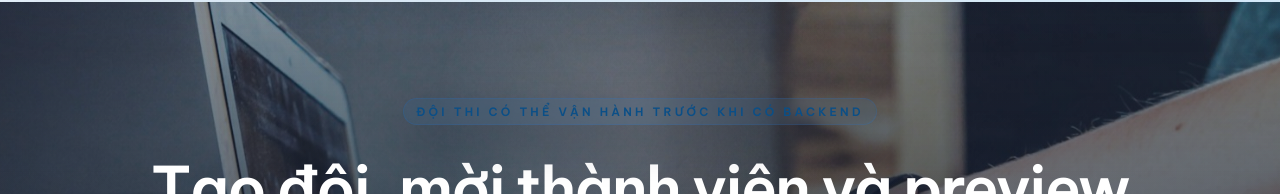
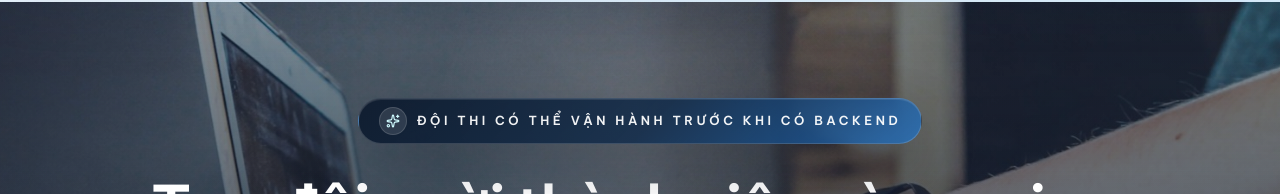
Before and after one commit to tamphan2911/attacker_2026, a Next.js app: page / in a window 1280 px wide. Shown: the part 159-353 px from the top of the page. Built offline with nearby package versions, Linux system fonts and the light colour scheme; no server answers; the database is empty.

Commit message:
Refine homepage hero kicker styling

```diff
--- a/src/app/globals.css
+++ b/src/app/globals.css
@@ -244,6 +244,16 @@ body {
   background: rgba(88, 196, 255, 0.08);
 }
 
+.hero-kicker {
+  color: rgba(255, 255, 255, 0.96);
+  border-color: rgba(255, 255, 255, 0.16);
+  background:
+    linear-gradient(135deg, rgba(8, 21, 40, 0.86) 0%, rgba(13, 40, 72, 0.82) 52%, rgba(23, 114, 208, 0.68) 100%);
+  box-shadow:
+    0 24px 56px rgba(6, 16, 30, 0.26),
+    inset 0 1px 0 rgba(255, 255, 255, 0.09);
+}
+
 .theme-chip {
   color: var(--text-body);
   border-color: var(--line-strong);
--- a/src/components/home-page.tsx
+++ b/src/components/home-page.tsx
@@ -239,8 +239,11 @@ export function HomePage() {
           <div className="absolute inset-0 bg-[radial-gradient(circle_at_50%_16%,rgba(255,255,255,0.18),transparent_24%),linear-gradient(180deg,rgba(7,18,35,0.18)_0%,rgba(7,18,35,0.62)_68%,rgba(7,18,35,0.84)_100%)]" />
 
           <div className="relative z-10 mx-auto flex min-h-[560px] max-w-7xl flex-col items-center justify-center px-4 pb-16 pt-24 text-center text-white md:min-h-[640px] md:px-8">
-            <InfoKicker className="border-white/28 bg-white/14 text-white shadow-[0_18px_44px_rgba(7,18,35,0.22)] backdrop-blur-md">
-              {pickText(locale, currentSlide.eyebrow)}
+            <InfoKicker className="hero-kicker gap-2.5 rounded-full px-4 py-2 text-[0.78rem] font-medium normal-case tracking-[0.08em] shadow-[0_24px_56px_rgba(7,18,35,0.28)] backdrop-blur-xl md:px-5">
+              <span className="flex h-7 w-7 items-center justify-center rounded-full border border-white/14 bg-white/12">
+                <Sparkles className="h-3.5 w-3.5 text-cyan-100" />
+              </span>
+              <span className="leading-none text-white/94">{pickText(locale, currentSlide.eyebrow)}</span>
             </InfoKicker>
             <h1 className="theme-heading mt-8 max-w-5xl text-4xl font-semibold leading-[1.06] md:text-6xl">
               {pickText(locale, currentSlide.title)}
```
